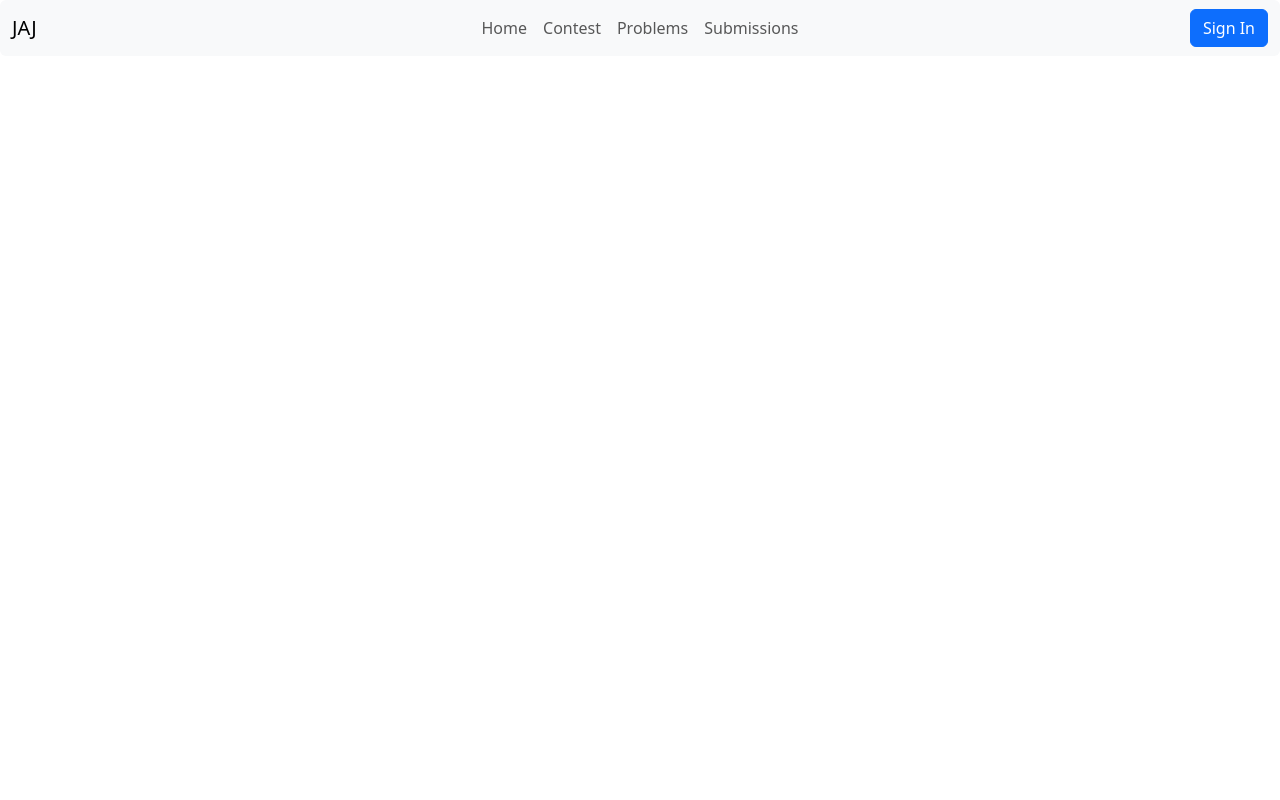
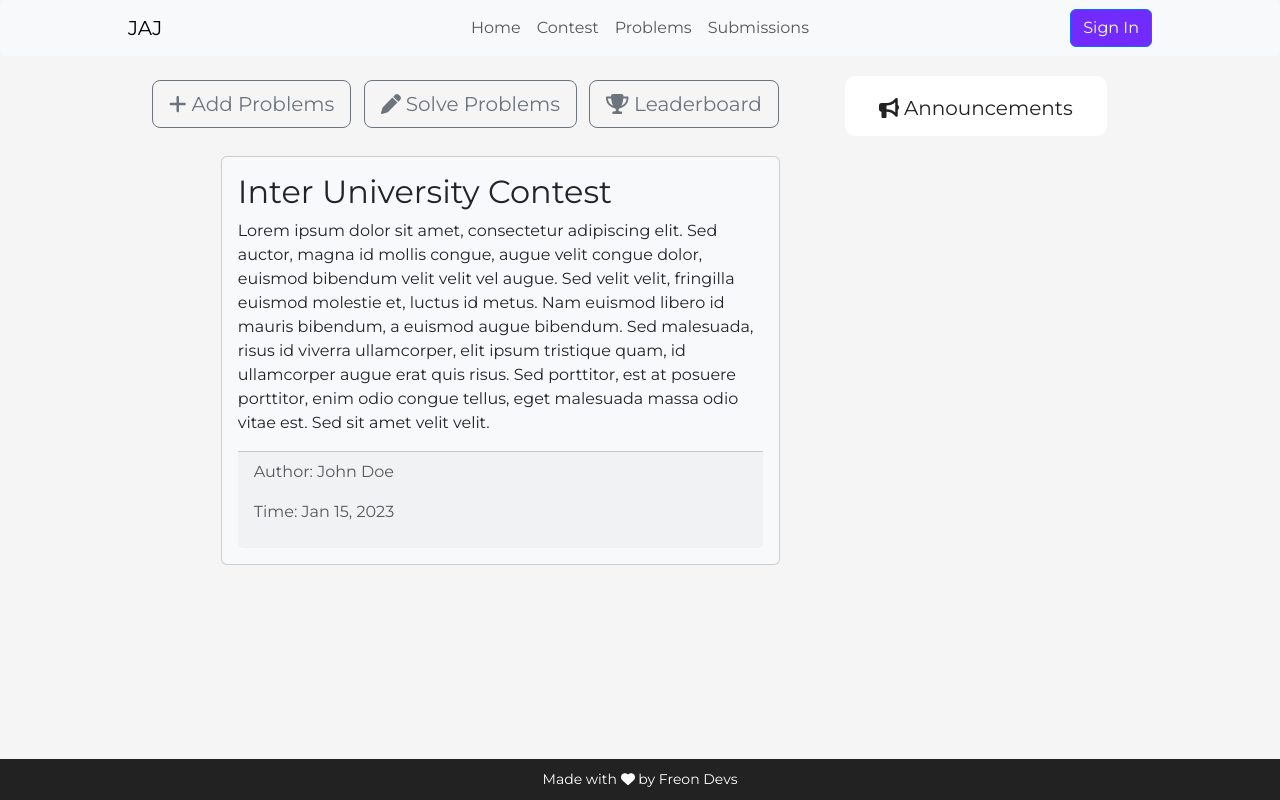
Before and after one commit to piru72/JAJ, a PHP site: page / in a window 1280 px wide. Run offline with PHP 8.4, Linux system fonts and the light colour scheme; some libraries are stand-ins or nearby versions.

Commit message:
fixed post

```diff
--- a/public_html/css/style.css
+++ b/public_html/css/style.css
@@ -1 +1,54 @@
 @import url('https://fonts.googleapis.com/css?family=Montserrat:400,800');
+
+* {
+
+    box-sizing: border-box;
+}
+
+body {
+    font-family: 'Montserrat', sans-serif;
+    color: #222222;
+    background-color: #f5f5f5;
+}
+
+.container{
+    margin-top: 20px;
+}
+.container-fluid {
+    padding: 0 10%;
+    margin: 0;
+}
+
+
+
+.btn-primary {
+    background-color: #722bff;
+}
+.navbar {
+    background-color: #FFFFFF;
+}
+
+footer {
+    background-color: #222;
+    color: #fff;
+    font-size: 14px;
+    bottom: 0;
+    position: fixed;
+    left: 0;
+    right: 0;
+    text-align: center;
+    z-index: 999;
+}
+
+footer p {
+    margin: 10px 0;
+}
+
+footer i {
+    color: red;
+}
+
+footer a {
+    color: #3c97bf;
+    text-decoration: none;
+}
--- a/public_html/index.html
+++ b/public_html/index.html
@@ -11,6 +11,9 @@
 </head>
 
 <body>
+
+<!--Navigation Section-->
+
     <nav class="navbar navbar-expand-lg bg-light rounded">
         <div class="container-fluid">
             <button class="navbar-toggler" type="button" data-bs-toggle="collapse" data-bs-target="#centeredNav" aria-controls="navbarsExample11" aria-expanded="false" aria-label="Toggle navigation">
@@ -40,7 +43,53 @@
         </div>
     </nav>
 
+<!--End of Navigation Section-->
+
+<!--Buttons Section-->
+        <div class="container-fluid">
+            <div class="row" style="margin-top: 20px">
+                <div class="col-8 text-center" style="margin-right:30px;">
+                    <button class="btn btn-outline-secondary btn-lg btn-square m-1">
+                        <i class="fas fa-plus"></i> Add Problems
+                    </button>
+                    <button class="btn btn-outline-secondary btn-lg btn-square m-1">
+                        <i class="fas fa-pen"></i> Solve Problems
+                    </button>
+                    <button class="btn btn-outline-secondary btn-lg btn-square m-1">
+                        <i class="fas fa-trophy"></i> Leaderboard
+                    </button>
+                </div>
+        <div class="col-3 d-flex justify-content-center" style="background-color: white; height: 60px; border-radius: 10px">
+            <h5 style="margin-top: 20px"><i class="fas fa-bullhorn"></i> Announcements</h5>
+        </div>
+                <div class="container-fluid">
+                    <div class="col-8" style="margin-top: 20px">
+                    <div class="card bg-light">
+                        <div class="card-body">
+                            <h2 class="card-title">Inter University Contest</h2>
+                            <p class="card-text">Lorem ipsum dolor sit amet, consectetur adipiscing elit. Sed auctor, magna id mollis congue, augue velit congue dolor, euismod bibendum velit velit vel augue. Sed velit velit, fringilla euismod molestie et, luctus id metus. Nam euismod libero id mauris bibendum, a euismod augue bibendum. Sed malesuada, risus id viverra ullamcorper, elit ipsum tristique quam, id ullamcorper augue erat quis risus. Sed porttitor, est at posuere porttitor, enim odio congue tellus, eget malesuada massa odio vitae est. Sed sit amet velit velit.</p>
+                            <div class="card-footer">
+                                <p class="text-muted">Author: John Doe</p>
+                                <p class="text-muted">Time: Jan 15, 2023</p>
+                            </div>
+                        </div>
+                    </div>
+                </div>
+                </div>
+
+            </div>
+</div>
+
+
+
+
+<footer>
+    <p>
+        Made with <i class="fa fa-heart"></i> by Freon Devs
+    </p>
+</footer>
 <script src="/resources/library/js/bootstrap.bundle.min.js"></script>
+<script src="https://cdnjs.cloudflare.com/ajax/libs/font-awesome/6.2.1/js/all.min.js"></script>
 </body>
 
 </html>
```
Lines whose indentation alone changed are shown as unchanged.
